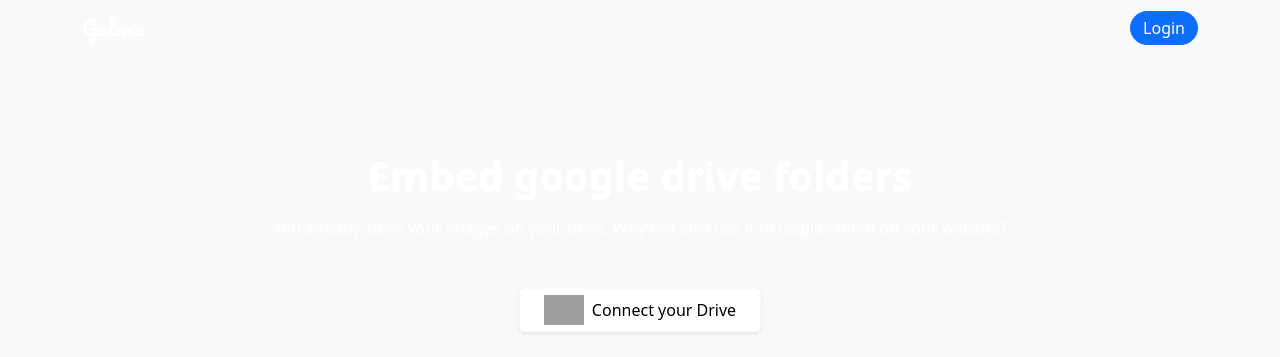
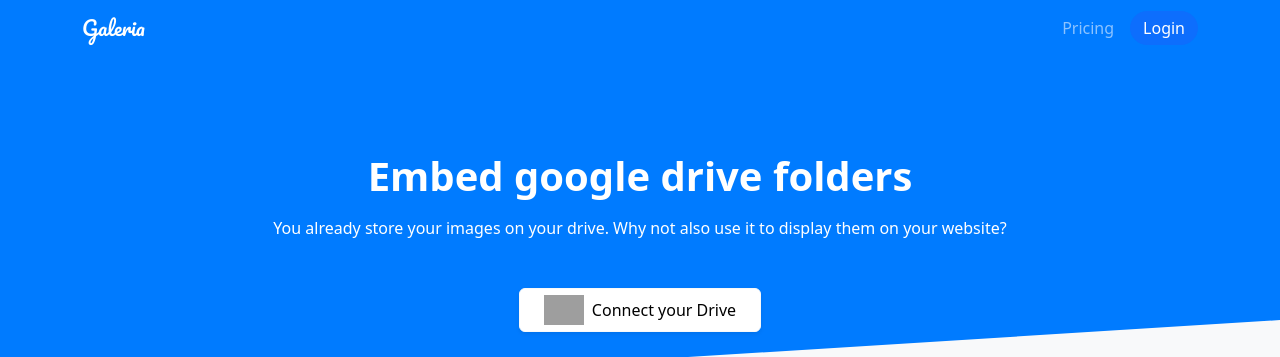
Before and after one commit to matevz-ap/galeriaa, a Django app: template templates/welcome.html in a window 1280 px wide. Shown: the top 357 px of the page. Run offline with Django 3.2, Linux system fonts and the light colour scheme; the template is opened without the code that fills it, so the values that code supplies are empty; some libraries are stand-ins or nearby versions; grey boxes are pictures that could not be loaded.

Commit message:
Fix welcome screen

```diff
--- a/templates/base.html
+++ b/templates/base.html
@@ -33,7 +33,7 @@
     {% endblock css %}
 </head>
 <body>
-<main class="vh-100 bg-light" hx-headers='{"X-CSRFToken": "{{ csrf_token }}"}'>
+<main class="vh-100 bg-light z-n1" hx-headers='{"X-CSRFToken": "{{ csrf_token }}"}'>
     {% block content %}
     {% endblock content %}
 </main>
--- a/templates/welcome.html
+++ b/templates/welcome.html
@@ -1,7 +1,7 @@
 {% extends "base.html" %}
 {% block content %}
-<div class="square-with-angle position-absolute w-100" style="height: 50%"></div>
-<nav class="navbar navbar-expand-lg navbar-dark">
+<div class="square-with-angle position-absolute w-100 z-0" style="height: 50%"></div>
+<nav class="navbar navbar-expand-lg navbar-dark z-2">
     <div class="container">
         <a class="navbar-brand text-white" href="#" style="font-family: 'Pacifico', cursive;">Galeria</a>
         <button class="navbar-toggler" type="button" data-bs-toggle="collapse" data-bs-target="#navbarNav"
@@ -21,7 +21,7 @@
         </div>
     </div>
 </nav>
-<div class="container p-4 p-md-5">
+<div class="container p-4 p-md-5 position-relative">
     <div class="text-center mt-5">
         <h1 class="mb-3 fw-bold text-white" style="font-size: 2.5rem">Embed google drive folders</h1>
         <p class="text-white mb-5">You already store your images on your drive. Why not also use it to display them on your website?
@@ -74,7 +74,7 @@
 {% block css %}
 <style>
       .square-with-angle {
-        z-index: -1;
+        z-index: 1;
         background: #007bff;
         color: white;
         clip-path: polygon(0 0, 100% 0, 100% 80%, 0 100%);
```
